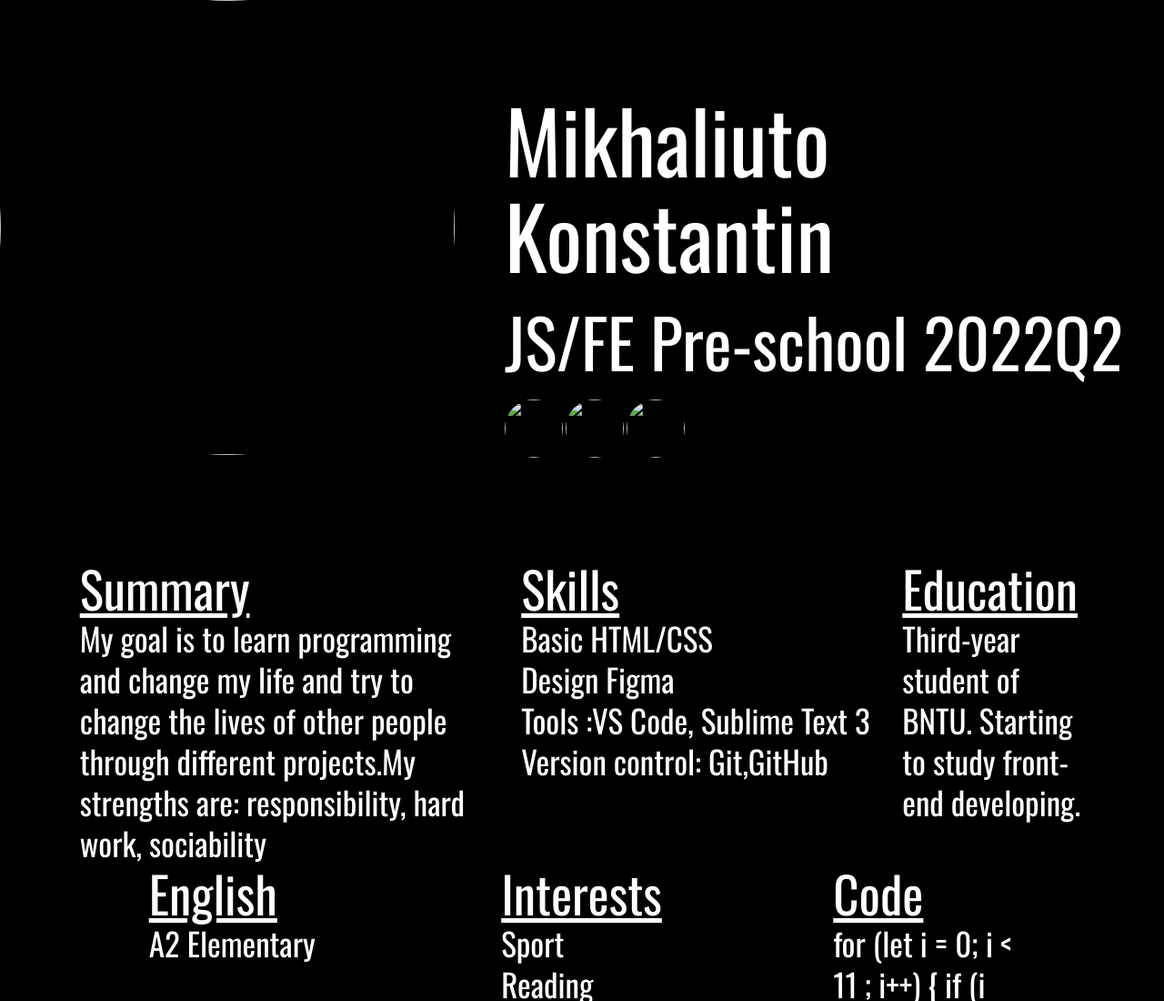
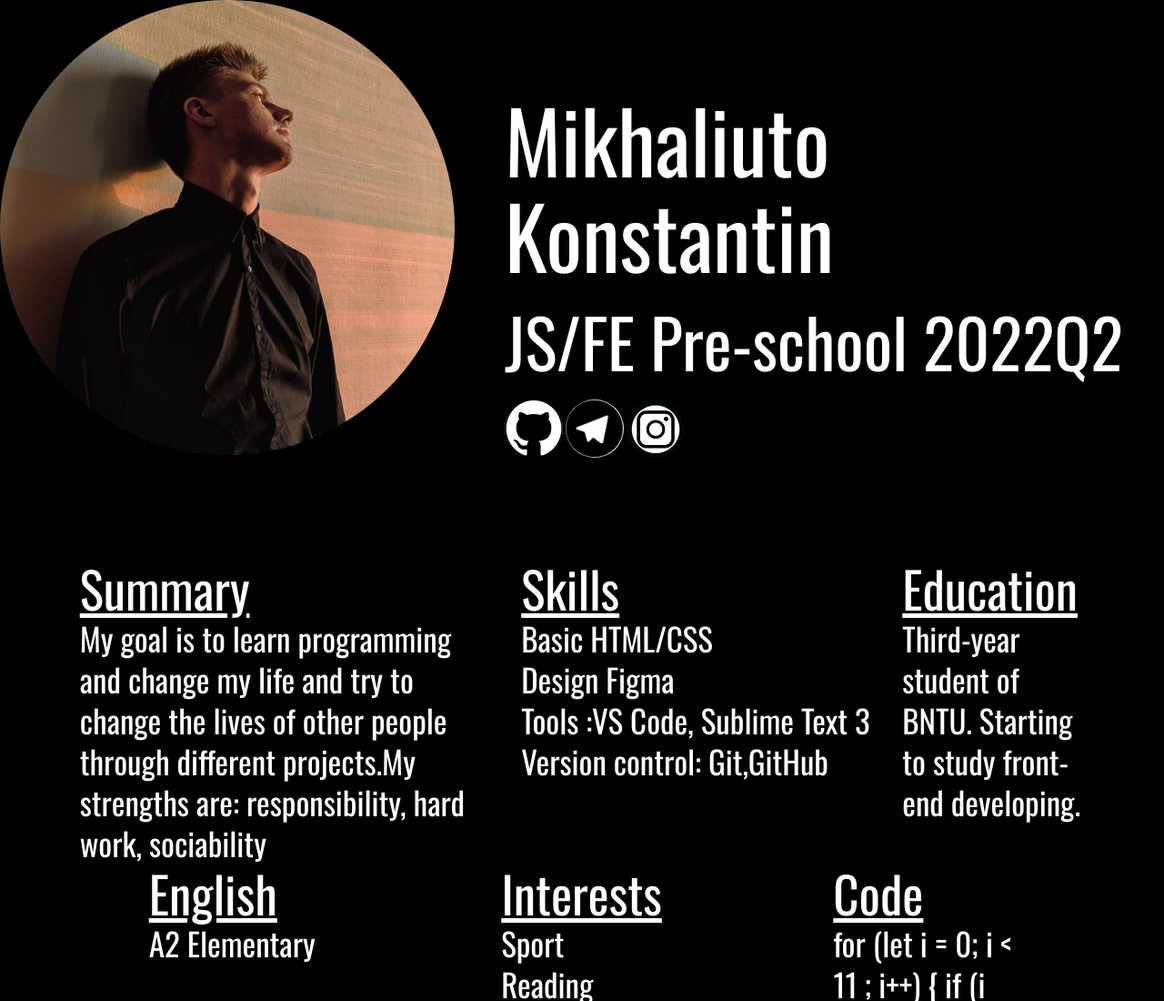
Before and after one commit to kmikhaliuto/rsschool-cv, a plain HTML site: page index.html in a window 1280 px wide. Shown: the top 1100 px of the page at 91% size. Drawn offline with nearby package versions, Linux system fonts and the light colour scheme.

Commit message:
feat: add basic page layout

```diff
--- a/index.html
+++ b/index.html
@@ -13,7 +13,7 @@
         <header>
             <div class="header__container">
                 <div class="header__photo">
-                    <img class="photo" src="/photos/photo_2021-11-13_19-39-26.jpg" alt="">
+                    <img class="photo" src="/photo/photo_2021-11-13_19-39-26.jpg" alt="#">
                 </div>
                 <div class="header__block">
                     <div class="header__h1 heading__1">
@@ -23,9 +23,9 @@
                         <h2 class="heading__2">JS/FE Pre-school 2022Q2</h2>
                     </div>
                     <div class="header__nav">
-                    <a href="https://github.com/kmikhaliuto" class="header__link"><img class="header__icon" src="/photos/1.png" alt=""></a>
-                    <a href="https://t.me/mikhaliuto" class="header__link"><img class="header__icon" src="/photos/3.jpg" alt=""></a>
-                    <a href="https://www.instagram.com/mikhaliutok/" class="header__link"><img class="header__icon" src="/photos/2.jpg" alt=""></a>
+                    <a href="https://github.com/kmikhaliuto" class="header__link"><img class="header__icon" src="/photo/1.png" alt="#"></a>
+                    <a href="https://t.me/mikhaliuto" class="header__link"><img class="header__icon" src="/photo/3.jpg" alt="#"></a>
+                    <a href="https://www.instagram.com/mikhaliutok/" class="header__link"><img class="header__icon" src="/photo/2.jpg" alt="#"></a>
                     </div>
                 </div>
             </div>
```
